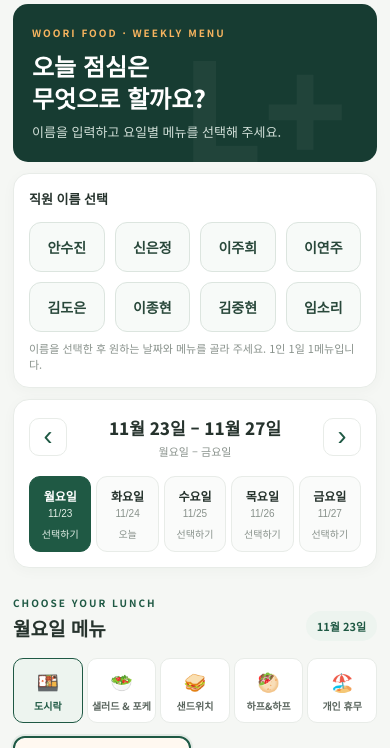
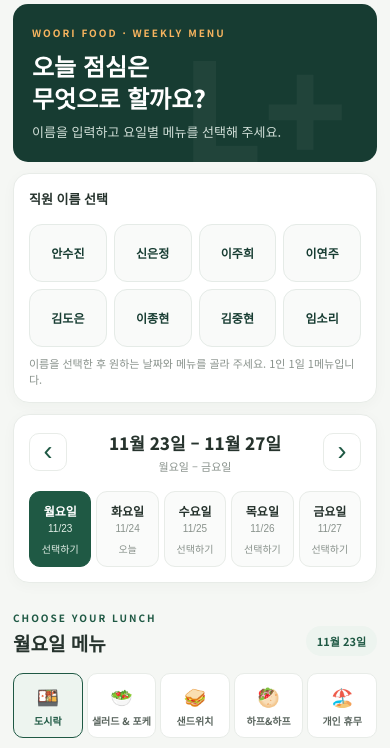
Before and after one commit to sej0103-dev/lunch-plus, a plain HTML site: page index.html in a window 390 px wide. Shown: the part 66-814 px from the top of the page. Drawn offline with nearby package versions, Linux system fonts and the light colour scheme; no server answers.

Commit message:
Update style.css

```diff
--- a/style.css
+++ b/style.css
@@ -35,35 +35,60 @@ footer{display:flex;justify-content:space-between;color:#9aa39d;font-size:10px;p
   font-weight: 700;
 }
 
-/* 직원 이름 선택 버튼 */
+
+/* 직원 이름 선택 영역 */
 .employee-grid {
   display: grid;
   grid-template-columns: repeat(4, minmax(0, 1fr));
-  gap: 10px;
-  margin-top: 14px;
+  gap: 12px;
+  margin-top: 16px;
 }
 
+/* 직원 이름 버튼 */
 .employee-btn {
+  width: 100%;
   min-width: 0;
-  padding: 14px 4px;
-  border: 1px solid #dce5df;
-  border-radius: 12px;
-  background: #f7faf8;
-  color: #29483b;
+  min-height: 68px;
+  padding: 12px 6px;
+
+  border: 1px solid #e5ebe7;
+  border-radius: 13px;
+
+  background: #f9faf9;
+  color: #173c32;
+
   font-family: inherit;
-  font-size: 14px;
+  font-size: 15px;
   font-weight: 700;
+
   cursor: pointer;
-  transition: 0.2s;
+  transition: all 0.2s ease;
 }
 
+/* 마우스를 올렸을 때 */
 .employee-btn:hover {
-  background: #eaf2ed;
-  border-color: #8eaa98;
+  background: #edf4f0;
+  border-color: #b7cbbf;
 }
 
+/* 선택된 직원 */
 .employee-btn.selected {
-  background: #173c32;
-  border-color: #173c32;
-  color: white;
+  background: #1e5b46;
+  border: 1px solid #1e5b46;
+  color: #ffffff;
+  box-shadow: 0 3px 8px rgba(30, 91, 70, 0.15);
 }
+
+/* 모바일에서도 4개씩 배치 */
+@media (max-width: 480px) {
+  .employee-grid {
+    grid-template-columns: repeat(4, minmax(0, 1fr));
+    gap: 7px;
+  }
+
+  .employee-btn {
+    min-height: 58px;
+    font-size: 12px;
+    padding: 8px 2px;
+  }
+}
```
